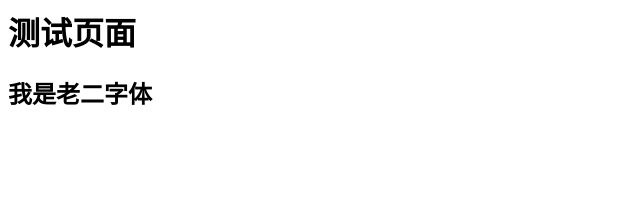
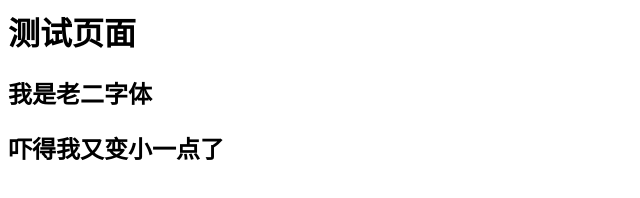
Before and after one commit to a195048619/a195048619.github.io, a plain HTML site: page index.html in a window 1280 px wide. Shown: the whole page, without its empty margins (0-640 px from the left). Drawn offline with Linux system fonts and the light colour scheme.

Commit message:
'last_change'

```diff
--- a/index.html
+++ b/index.html
@@ -5,5 +5,6 @@
 <body>
 	<h1>测试页面</h1>
 	<h2>我是老二字体</h2>
+	<h2>吓得我又变小一点了</h2>
 </body>
 </html>
```
Also changed, not shown: 1 other file.
